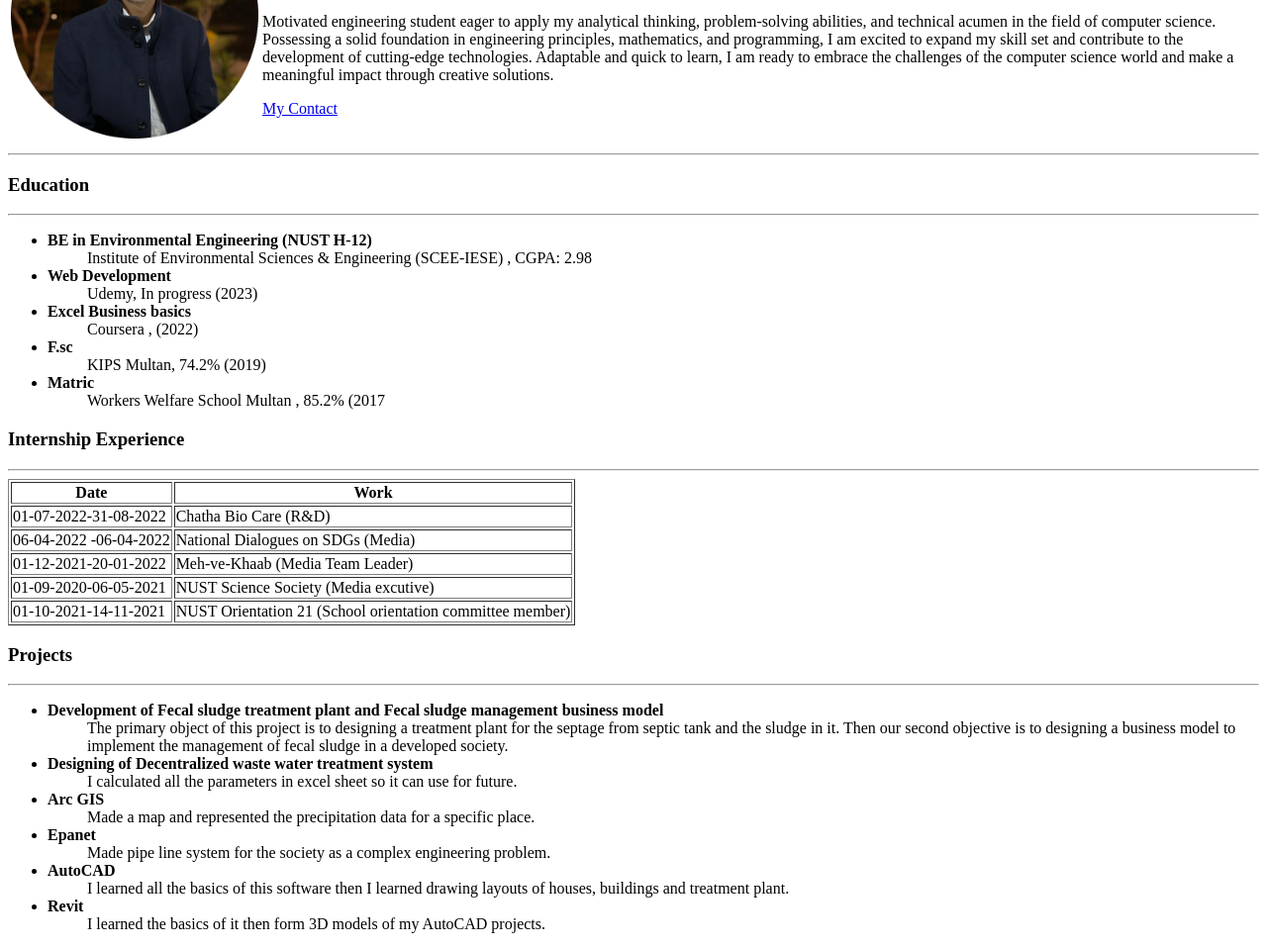
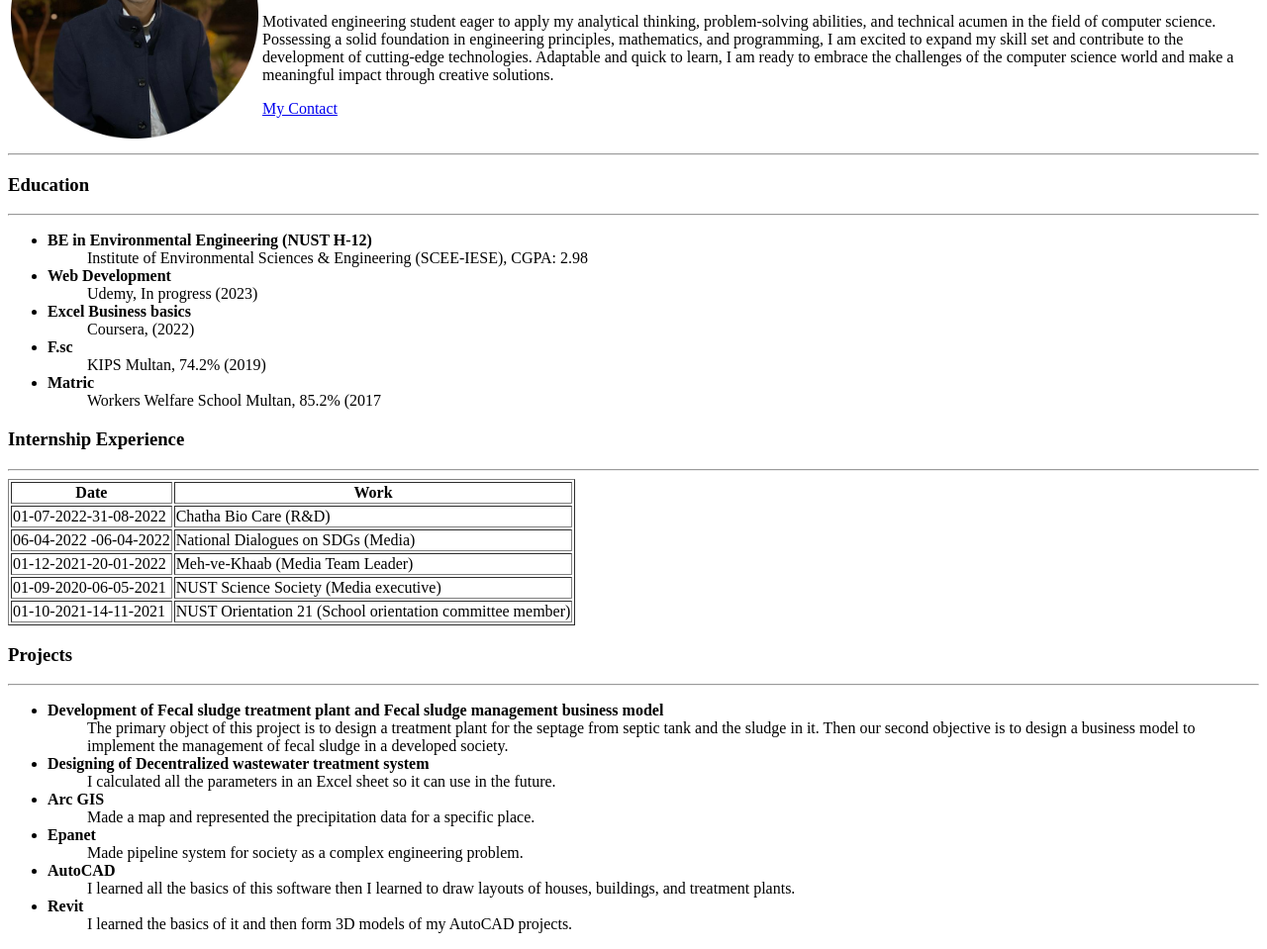
Before and after one commit to Jeedeexyz/CV, a plain HTML site: page index.html in a window 1280 px wide. Shown: the part 121-1080 px from the top of the page at 99% size. Drawn offline with Linux system fonts and the light colour scheme.

Commit message:
Update index.html

```diff
--- a/index.html
+++ b/index.html
@@ -3,7 +3,7 @@
 
 <head>
   <meta charset="utf-8">
-  <meta name="description" content="Environmental Engineering Steping in the world of coding.">
+  <meta name="description" content=" Environmental Engineering Steping in the world of coding.">
   <title>Ghulam Dastagir</title>
 </head>
 <table cell spacing="20">
@@ -26,15 +26,15 @@
   <ul>
     <li>
       <b>BE in Environmental Engineering (NUST H-12)</b></li>
-      <dd>Institute of Environmental Sciences & Engineering (SCEE-IESE) , CGPA: 2.98</dd>
+      <dd>Institute of Environmental Sciences & Engineering (SCEE-IESE), CGPA: 2.98</dd>
     <li><b>Web Development</b></li>
     <dd>Udemy, In progress (2023)</dd>
     <li><b>Excel Business basics</b></li>
-    <dd>Coursera , (2022)</dd>
+    <dd>Coursera, (2022)</dd>
     <li><b>F.sc</b></li>
     <dd>KIPS Multan, 74.2% (2019)</dd>
     <li><b>Matric</b></li>
-    <dd>Workers Welfare School Multan , 85.2% (2017</dd>
+    <dd>Workers Welfare School Multan, 85.2% (2017</dd>
   </ul>
 
   <h3>Internship Experience</h3>
@@ -61,7 +61,7 @@
       </tr>
       <tr>
         <td>01-09-2020-06-05-2021</td>
-        <td>NUST Science Society (Media excutive)</td>
+        <td>NUST Science Society (Media executive)</td>
       </tr>
       <tr>
         <td>01-10-2021-14-11-2021</td>
@@ -74,19 +74,19 @@
   <ul>
     <li><b> Development of Fecal sludge treatment plant and Fecal sludge management business
         model</b></li>
-        <dd>The primary object of this project is to designing a treatment plant for the septage from septic tank
-            and the sludge in it. Then our second objective is to designing a business model to implement the
+        <dd>The primary object of this project is to design a treatment plant for the septage from septic tank
+            and the sludge in it. Then our second objective is to design a business model to implement the
             management of fecal sludge in a developed society.</dd>
-            <li><b>Designing of Decentralized waste water treatment system</b></li>
-<dd>  I calculated all the parameters in excel sheet so it can use for future.</dd>
+            <li><b>Designing of Decentralized wastewater treatment system</b></li>
+<dd>  I calculated all the parameters in an Excel sheet so it can use in the future.</dd>
 <li><b>Arc GIS</b></li>
 <dd> Made a map and represented the precipitation data for a specific place.</dd>
 <li><b>Epanet</b></li>
-<dd>Made pipe line system for the society as a complex engineering problem.</dd>
+<dd>Made pipeline system for society as a complex engineering problem.</dd>
 <li><b>AutoCAD</b></li>
-<dd> I learned all the basics of this software then I learned drawing layouts of houses, buildings and treatment plant.</dd>
+<dd> I learned all the basics of this software then I learned to draw layouts of houses, buildings, and treatment plants.</dd>
 <li><b> Revit</b></li>
-<dd>I learned the basics of it then form 3D models of my AutoCAD projects.</dd>
+<dd>I learned the basics of it and then form 3D models of my AutoCAD projects.</dd>
   </ul>
 
 </body>
```
